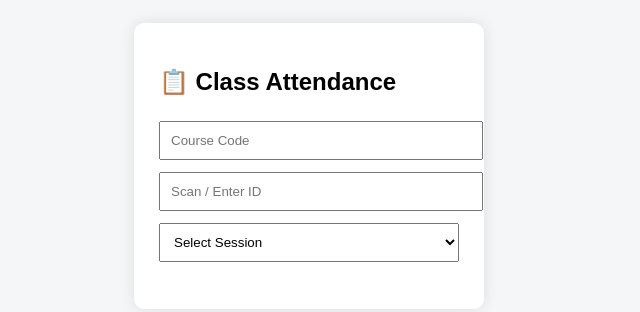
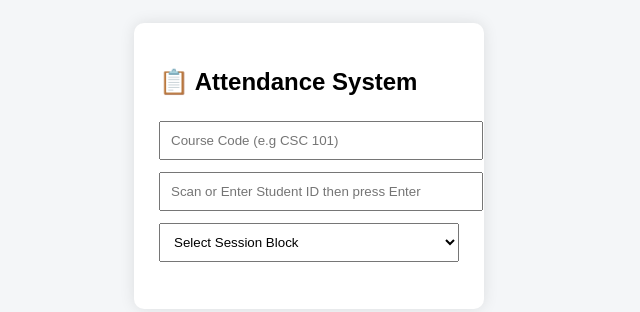
Before and after one commit to viper-codes19/attendance_system, a website: page public/index.html in a window 1280 px wide. Shown: the part 242-554 px from the top of the page, without its empty margins (331-971 px from the left). Drawn offline with Linux system fonts and the light colour scheme.

Commit message:
Update index.html

```diff
--- a/public/index.html
+++ b/public/index.html
@@ -1,19 +1,25 @@
 <!DOCTYPE html>
-<html>
+<html lang="en">
 <head>
-  <title>Attendance</title>
+  <meta charset="UTF-8">
+  <title>Class Attendance</title>
   <link rel="stylesheet" href="style.css">
 </head>
 <body>
 
 <div class="container">
-  <h2>📋 Class Attendance</h2>
+  <h2>📋 Attendance System</h2>
 
-  <input id="course" placeholder="Course Code">
-  <input id="studentId" placeholder="Scan / Enter ID">
+  <input id="course" placeholder="Course Code (e.g CSC 101)" />
+
+  <input
+    id="studentId"
+    placeholder="Scan or Enter Student ID then press Enter"
+    onkeydown="handleEnter(event)"
+  />
 
   <select id="session">
-    <option value="">Select Session</option>
+    <option value="">Select Session Block</option>
     <option>Session 1–2 (Friday)</option>
     <option>Session 4–7 (Saturday)</option>
     <option>Session 9–11 (Saturday)</option>
```
